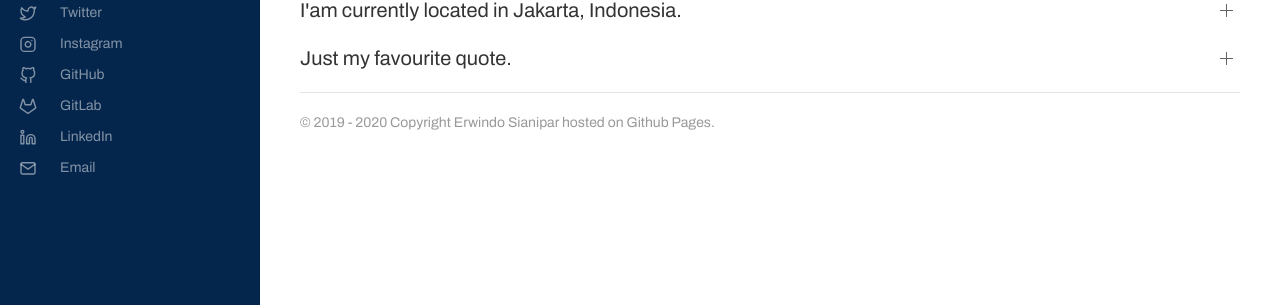
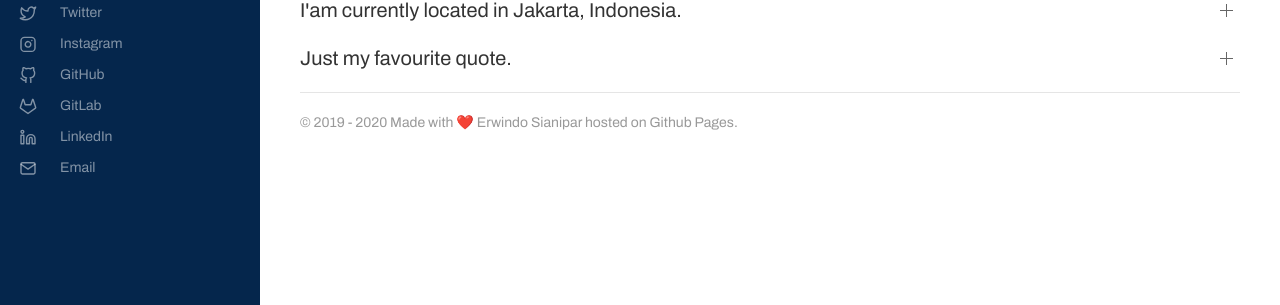
Before and after one commit to erwindosianipar/erwindosianipar.jekyll, a Jekyll site: the page built from index.md, in a window 1280 px wide and 900 px high. Shown: the part 442-747 px from the top of the window. Built offline with Jekyll 4.4.1, drawn with Linux system fonts in a browser that asks for light colours.

Commit message:
[UPDATE] web footer

```diff
--- a/_includes/copyright.html
+++ b/_includes/copyright.html
@@ -1,6 +1,6 @@
 <div class="footer">
     <hr class="uk-description-list-divider">
     <p class="uk-text-meta">
-        &copy; 2019 - {{ 'now' | date: "%Y" }} Copyright Erwindo Sianipar hosted on <a href="https://pages.github.com/">Github Pages</a>.
+        &copy; 2019 - <script>document.write(new Date().getFullYear());</script> Made with ❤️ Erwindo Sianipar hosted on <a href="https://pages.github.com/">Github Pages</a>.
     </p>
 </div>
```
